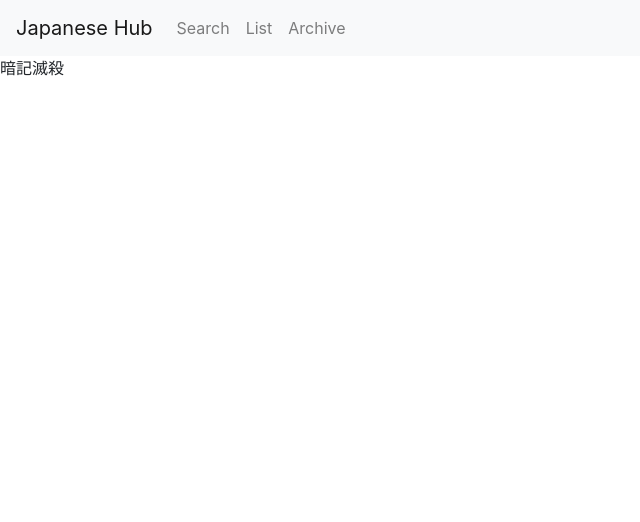
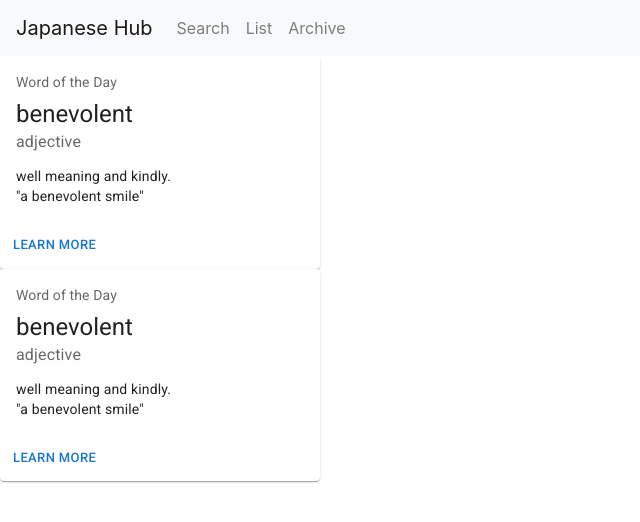
Before and after one commit to kesuh42/japanese-hub, a React (Create React App) app in the folder client/: page /list in a window 1280 px wide. Shown: the top 522 px of the page, without its empty margins (0-640 px from the left). Built offline with nearby package versions, Linux system fonts and the light colour scheme.

Commit message:
testing card layout, will implement grid

```diff
--- a/client/package.json
+++ b/client/package.json
@@ -3,11 +3,14 @@
   "version": "0.1.0",
   "private": true,
   "dependencies": {
+    "@emotion/react": "^11.9.3",
+    "@emotion/styled": "^11.9.3",
+    "@mui/material": "^5.8.6",
     "@testing-library/jest-dom": "^5.16.4",
     "@testing-library/react": "^13.2.0",
     "@testing-library/user-event": "^13.5.0",
     "install": "^0.13.0",
-    "npm": "^8.11.0",
+    "npm": "^8.13.1",
     "react": "^18.1.0",
     "react-dom": "^18.1.0",
     "react-router-dom": "^6.3.0",
--- a/client/public/index.html
+++ b/client/public/index.html
@@ -27,6 +27,10 @@
     <link rel="stylesheet" href="https://stackpath.bootstrapcdn.com/bootstrap/4.1.0/css/bootstrap.min.css"
     integrity="sha384-9gVQ4dYFwwWSjIDZnLEWnxCjeSWFphJiwGPXr1jddIhOegiu1FwO5qRGvFXOdJZ4"
     crossorigin="anonymous">
+    <link
+    rel="stylesheet"
+    href="https://fonts.googleapis.com/css?family=Roboto:300,400,500,700&display=swap"
+    />
     <title>React App</title>
   </head>
   <body>
--- a/client/src/components/Header/Header.js
+++ b/client/src/components/Header/Header.js
@@ -4,22 +4,22 @@ function Header () {
 
     return (
         <div>
-            <nav class="navbar navbar-expand-lg navbar-light bg-light">
-            <a class="navbar-brand" href="/">Japanese Hub</a>
-            <button class="navbar-toggler" type="button" data-toggle="collapse" data-target="#navbarSupportedContent" aria-controls="navbarSupportedContent" aria-expanded="false" aria-label="Toggle navigation">
-                <span class="navbar-toggler-icon"></span>
+            <nav className="navbar navbar-expand-lg navbar-light bg-light">
+            <a className="navbar-brand" href="/">Japanese Hub</a>
+            <button className="navbar-toggler" type="button" data-toggle="collapse" data-target="#navbarSupportedContent" aria-controls="navbarSupportedContent" aria-expanded="false" aria-label="Toggle navigation">
+                <span className="navbar-toggler-icon"></span>
             </button>
 
-            <div class="collapse navbar-collapse" id="navbarSupportedContent">
-                <ul class="navbar-nav mr-auto">
-                <li class="nav-item">
-                    <a class="nav-link" href="/search">Search</a>
+            <div className="collapse navbar-collapse" id="navbarSupportedContent">
+                <ul className="navbar-nav mr-auto">
+                <li className="nav-item">
+                    <a className="nav-link" href="/search">Search</a>
                 </li>
-                <li class="nav-item">
-                    <a class="nav-link" href="/list">List</a>
+                <li className="nav-item">
+                    <a className="nav-link" href="/list">List</a>
                 </li>
-                <li class="nav-item">
-                    <a class="nav-link" href="/archive">Archive</a>
+                <li className="nav-item">
+                    <a className="nav-link" href="/archive">Archive</a>
                 </li>
                 </ul>
             </div>
--- /dev/null
+++ b/client/src/components/WordCard/WordCard.js
@@ -0,0 +1,36 @@
+import React from "react";
+import Box from '@mui/material/Box';
+import Card from '@mui/material/Card';
+import CardActions from '@mui/material/CardActions';
+import CardContent from '@mui/material/CardContent';
+import Button from '@mui/material/Button';
+import Typography from '@mui/material/Typography';
+
+function WordCard () {
+
+    return (
+        <Card sx={{ width: 1/4 }}>
+        <CardContent>
+          <Typography sx={{ fontSize: 14 }} color="text.secondary" gutterBottom>
+            Word of the Day
+          </Typography>
+          <Typography variant="h5" component="div">
+            benevolent
+          </Typography>
+          <Typography sx={{ mb: 1.5 }} color="text.secondary">
+            adjective
+          </Typography>
+          <Typography variant="body2">
+            well meaning and kindly.
+            <br />
+            {'"a benevolent smile"'}
+          </Typography>
+        </CardContent>
+        <CardActions>
+          <Button size="small">Learn More</Button>
+        </CardActions>
+      </Card>
+    );
+}
+
+export default WordCard;
--- a/client/src/pages/Archive/Archive.js
+++ b/client/src/pages/Archive/Archive.js
@@ -1,9 +1,9 @@
 import React from "react";
 
-function Home () {
+function Archive () {
     return (
         <div>暗記滅殺</div>
     );
 };
 
-export default Home;
+export default Archive;
--- a/client/src/pages/Home/Home.js
+++ b/client/src/pages/Home/Home.js
@@ -3,7 +3,7 @@ import "./Home.css"
 
 function Home () {
     return (
-        <div class="body">
+        <div className="body">
             <h1>Welcome!</h1>
             <p>暗記滅殺!!</p>
         </div>
--- /dev/null
+++ b/client/src/pages/List/List.css
@@ -0,0 +1,3 @@
+.cardContainer {
+    width: 100%
+}
--- a/client/src/pages/List/List.js
+++ b/client/src/pages/List/List.js
@@ -1,10 +1,29 @@
 import React from "react";
+import WordCard from "../../components/WordCard/WordCard";
 
-function Home () {
-    const dummyData = {}
+function List () {
+    const dummyData = [{
+        "word": "戦",
+        "reading": "いくさ",
+        "definition": [
+            [
+                "war",
+                "battle",
+                "campaign",
+                "fight"
+            ],
+            [
+                "troops",
+                "forces"
+            ]
+        ]
+    }]
     return (
-        <div>暗記滅殺</div>
+        <div className="cardContainer">
+            <WordCard />
+            <WordCard />
+        </div>
     );
 };
 
-export default Home;
+export default List;
--- a/client/src/pages/Search/Search.js
+++ b/client/src/pages/Search/Search.js
@@ -1,9 +1,9 @@
 import React from "react";
 
-function Home () {
+function Search () {
     return (
         <div>暗記滅殺</div>
     );
 };
 
-export default Home;
+export default Search;
```
Also changed, not shown: 1 other file (tests, documents, lock files or other folders).
